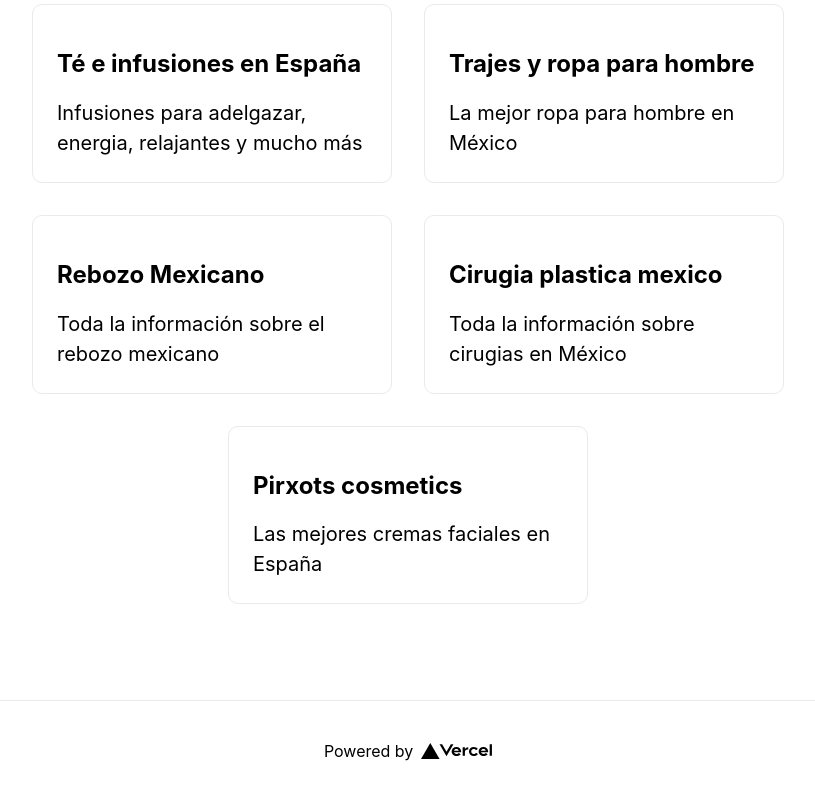
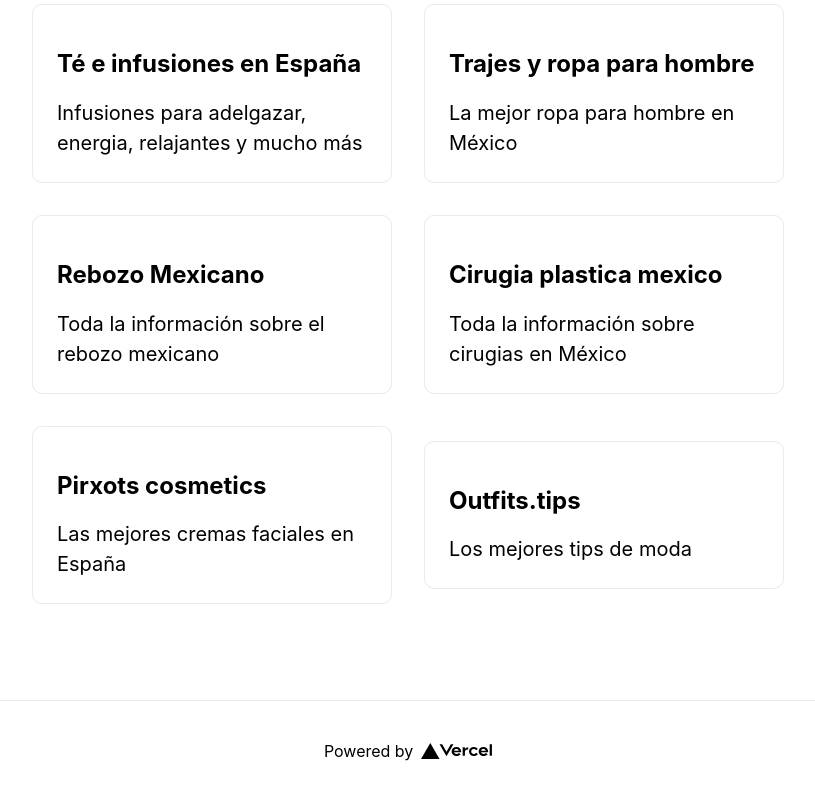
Before and after one commit to ppietro21/nextjs, a Next.js app: page / in a window 1280 px wide. Shown: the part 1152-1952 px from the top of the page, without its empty margins (232-1047 px from the left). Built offline with nearby package versions, Linux system fonts and the light colour scheme.

Commit message:
Update index.js

```diff
--- a/pages/index.js
+++ b/pages/index.js
@@ -69,6 +69,10 @@ Si quieres conocer las distintas opciones que hay en la moda de trajes para homb
             <h2>Pirxots cosmetics</h2>
             <p>Las mejores cremas faciales en España</p>
           </a>
+          <a href="http://outfits.tips" className={styles.card}>
+            <h2>Outfits.tips</h2>
+            <p>Los mejores tips de moda</p>
+          </a>
 
         </div>
       </main>
```
